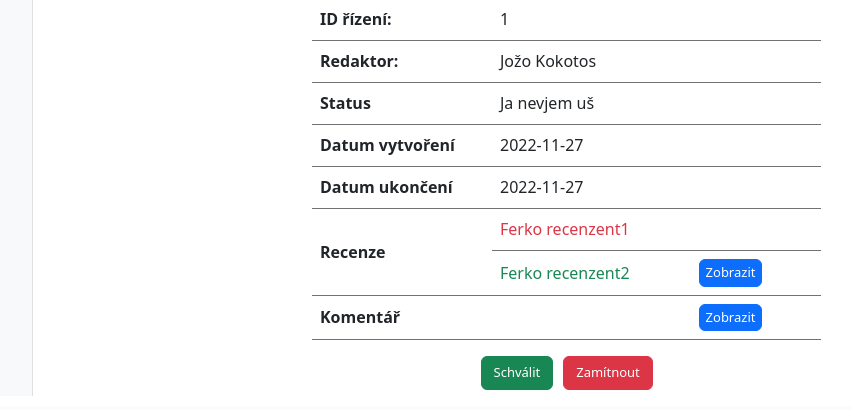
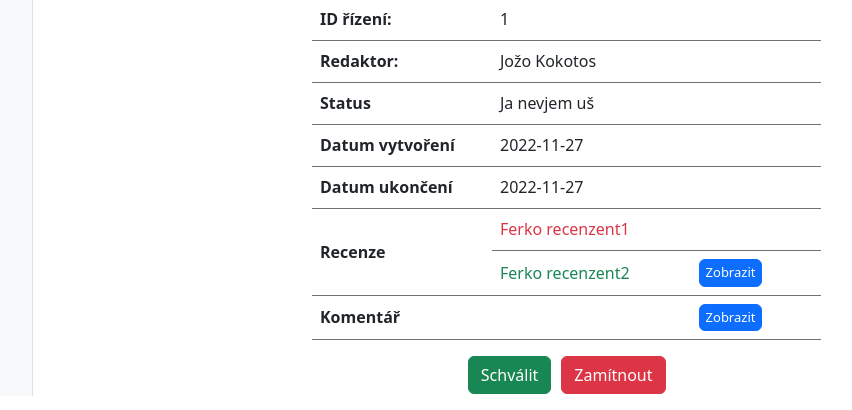
Before and after one commit to Duffynson/lopaty-xd, a PHP site: page /admin/process.php in a window 1280 px wide. Shown: the part 404-814 px from the top of the page, without its empty margins (180-1032 px from the left). Run offline with PHP 8.4, Linux system fonts and the light colour scheme; the visitor is signed in with stand-in values (Sample User, id 1); data that the repository does not hold is empty.

Commit message:
Update dashboard.css

```diff
--- a/admin/style/dashboard.css
+++ b/admin/style/dashboard.css
@@ -108,7 +108,7 @@ table tr {
    height: 25px;
 }
 
-.btn {
+.process-table .btn, my-processes-table .btn, unclaimed-processes-table .btn {
   padding: 3px 6px;
   font-size: 13px !important;
 }
```
